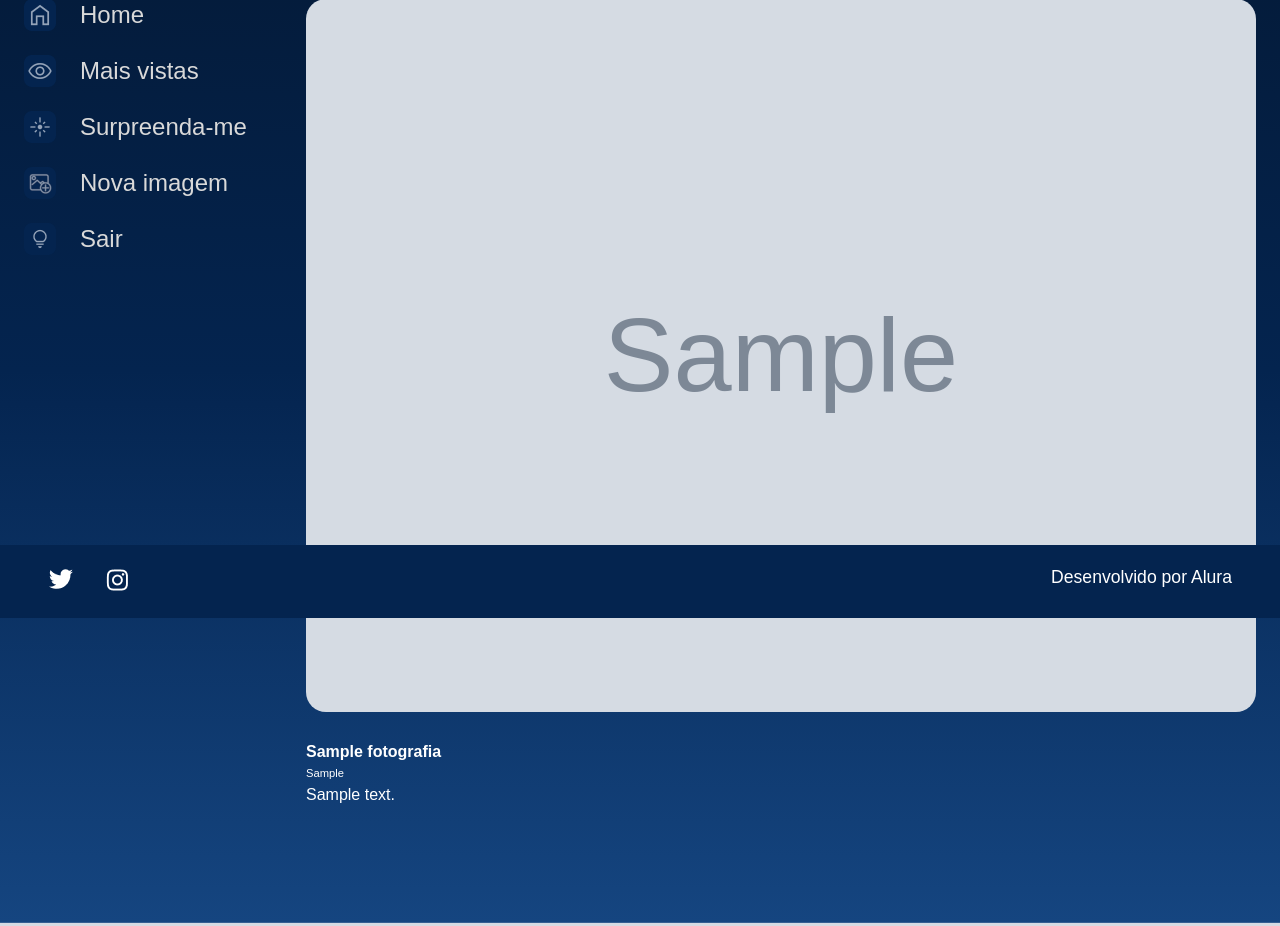
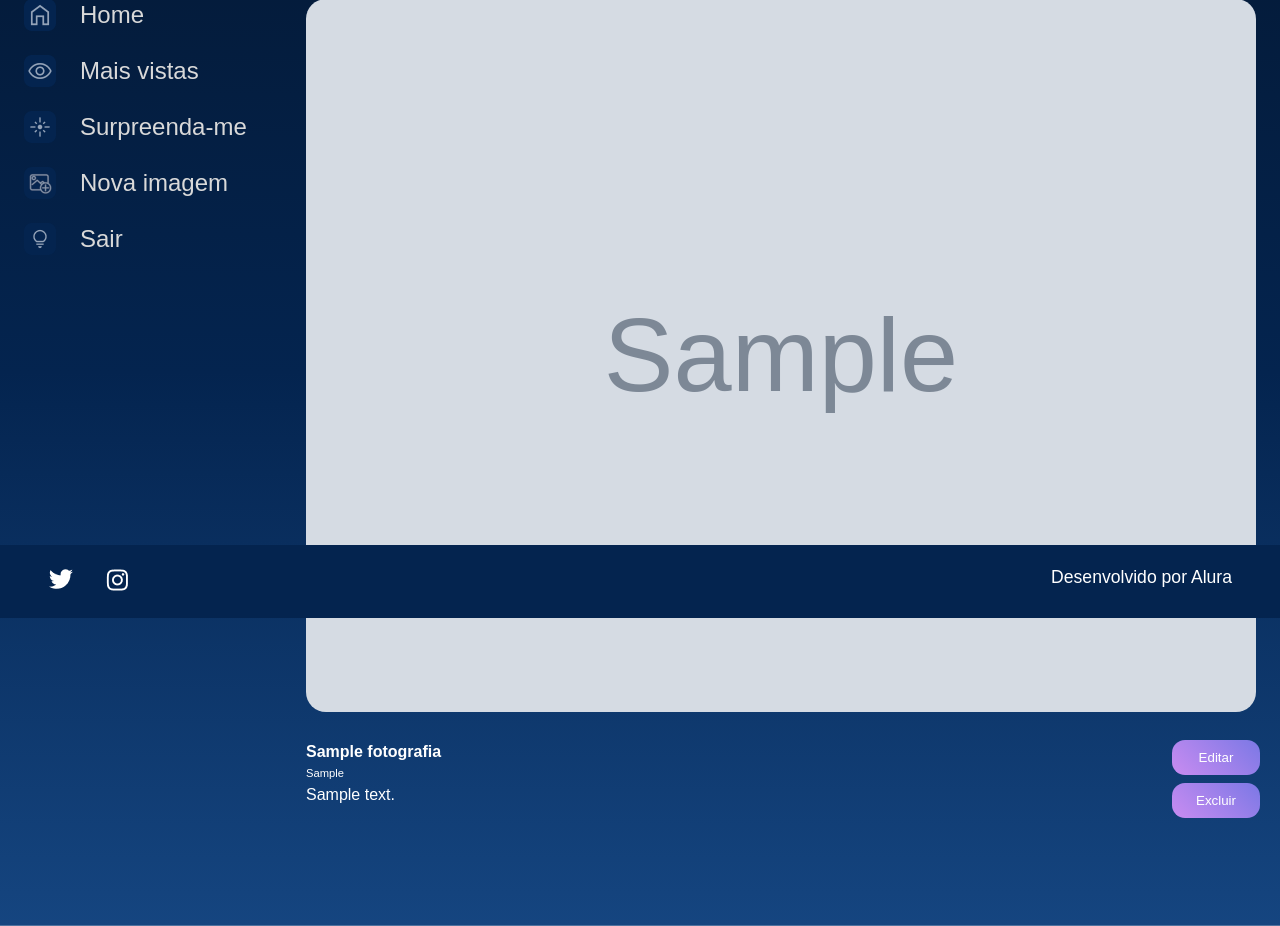
Before and after one commit to ana-rabelo/space-django, a Django app: page /imagem/1 in a window 1280 px wide. Shown: the part 182-1108 px from the top of the page. Run offline with Django 5.2, Linux system fonts and the light colour scheme; a user stored in the database is signed in; tables that the repository leaves empty hold one stand-in row (values such as "Sample post"); grey boxes marked "Sample" are stand-in pictures.

Commit message:
add image editing functionality

```diff
--- a/apps/galeria/forms.py
+++ b/apps/galeria/forms.py
@@ -16,8 +16,7 @@ class FotografiaForms(forms.ModelForm):
             'legenda': forms.TextInput(attrs={'class': 'form-control input__login'}),
             'categoria': forms.Select(attrs={'class': 'form-control input__login'}),
             'descricao': forms.Textarea(attrs={'class': 'form-control input__login'}),
-            'foto': forms.FileInput(attrs={'class': 'form-control input__login foto_input',
-                                           'accept': 'image/*'}),
+            'foto': forms.URLInput(attrs={'class': 'form-control input__login'},),
             'data_criacao': forms.DateInput(
                 format='%d-%m-%Y',
                 attrs={
--- a/apps/galeria/models.py
+++ b/apps/galeria/models.py
@@ -18,7 +18,7 @@ class Fotografia(models.Model):
     descricao = models.TextField(null=False, blank=False)
     foto = models.CharField(max_length=100, null=False, blank=False)
     publicada = models.BooleanField(default=True)
-    data_criacao = models.DateTimeField(default=timezone.now, blank=False)
+    data_criacao = models.DateTimeField(default=timezone.now, blank=True, null=True)
     usuario = models.ForeignKey(
         to=User,
         on_delete=models.SET_NULL,
--- a/apps/galeria/urls.py
+++ b/apps/galeria/urls.py
@@ -6,6 +6,6 @@ urlpatterns = [
     path('imagem/<int:foto_id>', imagem, name='imagem'),
     path('buscar', buscar, name='buscar'),
     path('nova-imagem', nova_imagem, name='nova-imagem'),
-    path('editar-imagem', editar_imagem, name='editar-imagem'),
+    path('editar-imagem/<int:foto_id>', editar_imagem, name='editar-imagem'),
     path('deletar-imagem', deletar_imagem, name='deletar-imagem'),
 ]
--- a/apps/galeria/views.py
+++ b/apps/galeria/views.py
@@ -64,8 +64,24 @@ def nova_imagem(request):
 
     return render(request, 'galeria/nova_imagem.html', {"form": form})
 
-def editar_imagem(request):
-    pass
+def editar_imagem(request, foto_id):
+
+    if not request.user.is_authenticated:
+        messages.error(request, "Você precisa estar logado para acessar esta página.")
+        return redirect('login')
+
+    fotografia = get_object_or_404(Fotografia, pk=foto_id, usuario=request.user)
+    form = FotografiaForms(instance=fotografia)
+
+    if request.method == "POST":
+        form = FotografiaForms(request.POST, request.FILES, instance=fotografia)
+        if form.is_valid():
+            form.save()
+            messages.success(request, "Imagem editada com sucesso!")
+            return redirect('imagem', foto_id=foto_id)
+
+    return render(request, 'galeria/editar_imagem.html', {"form": form, "foto_id": foto_id})
+
 
 def deletar_imagem(request):
     pass
@@ -82,7 +98,7 @@ def save_new_images(total_imagens_salvas, user):
         None
     """
 
-    if total_imagens_salvas < 6:
+    if total_imagens_salvas < 7:
         #captura de dados da API APOD da NASA
         api_url = "https://api.nasa.gov/planetary/apod"
         API_KEY = str(os.getenv('API_KEY'))
--- a/setup/static/styles/style.css
+++ b/setup/static/styles/style.css
@@ -2,7 +2,6 @@
    v2.0 | 20110126
    License: none (public domain)
 */
-
 
 html, body, div, span, applet, object, iframe,
 h1, h2, h3, h4, h5, h6, p, blockquote, pre,
@@ -38,6 +37,7 @@ body {
     background-repeat: no-repeat;
     background-position: center;
     background-size: cover;
+    box-sizing: border-box;
 }
 
 ol, ul {
@@ -367,12 +367,6 @@ table {
     justify-content: space-between;
     color: #FFFFFF;
     margin-top: 0.5rem;
-}
-
-.imagem__titulo {
-    font-weight: bold;
-    line-height: 2rem;
-    color: #FFFFFF;
 }
 
 .imagem__texto {
@@ -738,3 +732,39 @@ table {
     cursor:pointer;
     color:white;
 }
+
+.btn-editar,
+.btn-deletar {
+    display: inline-block;
+    align-items: center;
+    padding: 10px 20px;
+    background: linear-gradient(45deg, #C98CF1,#7B78E5);
+    margin: 4px;
+    color: #fff;
+    text-decoration: none;
+    border: none;
+    border-radius: 13px;
+    cursor: pointer;
+    transition: background-color 0.3s ease;
+}
+
+.btn-editar:hover,
+.btn-deletar:hover {
+    background: linear-gradient(45deg, #9064ad,#5956a5)
+}
+
+.btns {
+    display: flex;
+    justify-content: right;
+    flex-direction: column;
+    margin-top: 1.5rem;
+    position: relative;
+    float: right;
+}
+
+.imagem__titulo {
+    font-weight: bold;
+    line-height: 2rem;
+    color: #FFFFFF;
+    position: relative;
+}
--- a/templates/galeria/imagem.html
+++ b/templates/galeria/imagem.html
@@ -1,16 +1,25 @@
 {% extends 'shared/base.html' %}
 {% load static %}
+<section class="conteudo">
                 {% block content %}
-            <section class="conteudo">
                 {% if item %}
                 <section class="imagem">
                     <div class="imagem__conteudo">
+                        {% include 'partials/_alerts.html' %}
                         <img class="imagem__imagem" src="{{ item.foto }}">
+                        <div class="conteudo_texto">
+                            <div class="btns">
+                                <a href="{% url 'editar-imagem' item.id %}"><button class="btn-editar col-12">Editar</button>
+                                </a>
+                                <a href="{% url 'deletar-imagem' %}"><button class="btn-deletar col-12">Excluir</button>
+                                </a>
+                            </div>
                             <div class="imagem__info">
                                 <div class="imagem__texto">
                                     <p class="imagem__titulo">{{ item.nome }}</p>
                                     <p class="imagem__descricao">{{ item.legenda }}</p>
                                     <p class="imagem__texto">{{ item.descricao }}</p>
+                                </div>
                             </div>
                         </div>
                     </div>
```
Also changed, not shown: templates/galeria/editar_imagem.html (added, +24 -0 lines), apps/galeria/migrations/0009_alter_fotografia_data_criacao.py (added). Lines whose indentation alone changed are shown as unchanged.
